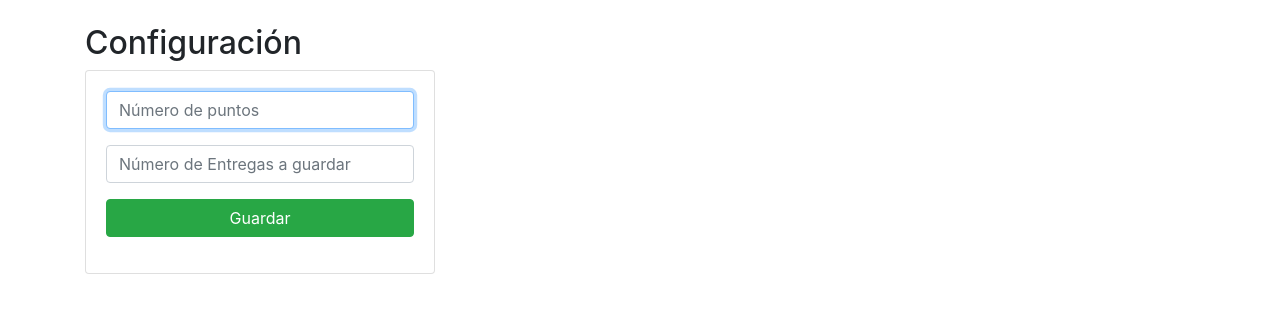
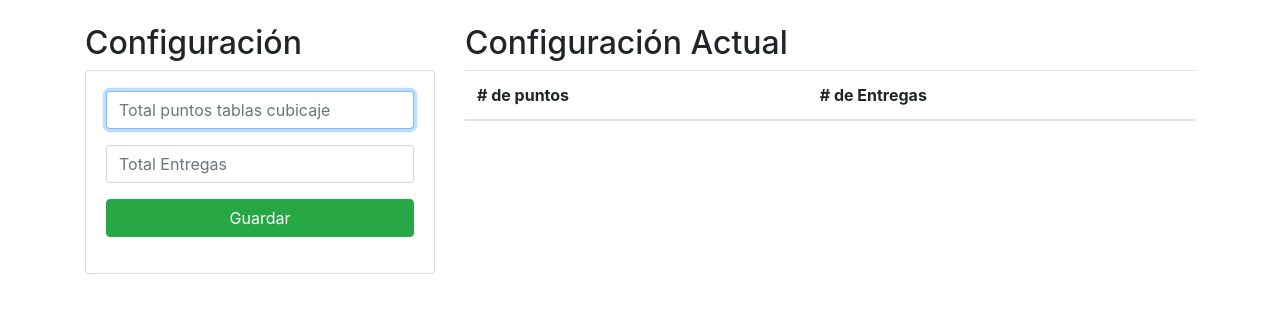
Before and after one commit to AldoQuintal/super-guacamole, a Django app: page /configuracion/ in a window 1280 px wide. Shown: the part 56-369 px from the top of the page. Run offline with Django 5.2, Linux system fonts and the light colour scheme; lists and menus that the app fills with data are empty.

Commit message:
Template

```diff
--- a/Tanques/templates/config_view.html
+++ b/Tanques/templates/config_view.html
@@ -7,6 +7,8 @@
     <title>{{ titulo }}</title>
     <link rel="short icon" href="{% static 'img/logo.png' %}">
     <link rel="stylesheet" href="https://cdn.jsdelivr.net/npm/bootstrap@4.5.3/dist/css/bootstrap.min.css" integrity="sha384-TX8t27EcRE3e/ihU7zmQxVncDAy5uIKz4rEkgIXeMed4M0jlfIDPvg6uqKI2xXr2" crossorigin="anonymous">
+    <link rel="stylesheet" href="https://cdnjs.cloudflare.com/ajax/libs/font-awesome/5.15.4/css/all.min.css">
+
     <link rel="stylesheet" href="{% static 'css/gestionTanques.css' %}">
 </head>
 <body>
@@ -32,18 +34,20 @@
           </ul>
         </div>
       </nav>
+
     <div class="container py-4">
         <div class="row">
+
             <div class="col-md-4">
                 <h2>Configuración</h2>
                 <div class="card">
                     <div class="card-body">
                         <form action="/registrarConfig/" method="POST">{% csrf_token %}
                             <div class="form-group">
-                                <input type="text" name="txtnum_puntos" class="form-control" minlength="1" maxlength="20" placeholder="Número de puntos" autofocus required>
+                                <input type="text" name="txtnum_puntos" class="form-control" minlength="1" maxlength="3" placeholder="Total puntos tablas cubicaje" autofocus required>
                             </div>
                             <div class="form-group">
-                                <input type="text" name="txtnum_entregas" class="form-control" minlength="1" maxlength="20" placeholder="Número de Entregas a guardar" autofocus required>
+                                <input type="text" name="txtnum_entregas" class="form-control" minlength="1" maxlength="2" placeholder="Total Entregas" autofocus required>
                             </div>
                             <div class="form-group">
                                 <input type="submit" class="btn btn-success btn-block text-white" value="Guardar">
@@ -52,6 +56,30 @@
                     </div>
                 </div>
             </div>
+
+            <div class="col-md-8">
+                <h2>Configuración Actual</h2>
+                <div class="table-responsive">
+                    <table class="table table-striped">
+                        <thead>
+                            <tr>
+                                <th># de puntos</th>
+                                <th># de Entregas</th>
+                            </tr>
+                        </thead>
+                        <tbody>
+                            {% for c in object_list %}
+                            <tr>
+                                <td>{{c.num_puntos}}</td>
+                                <td>{{c.num_entregas}}</td>
+                                <td><a href="edicionConfig/{{c.id}}" class="btn btn-sm btn-block btn-info"><i class="fas fa-pencil-alt"></i> Editar</td>
+                                <td><a href="eliminacionConfig/{{c.id}}" class="btn btn-sm btn-block btn-danger"><i class="far fa-trash-alt"></i> Eliminar</td>
+                            </tr>
+                            {% endfor %}
+                        </tbody>
+                    </table>
+                </div>
+            </div>
         </div>
     </div>
 </body>
--- a/Tanques/urls.py
+++ b/Tanques/urls.py
@@ -1,5 +1,5 @@
 from django.urls import path, include
-from Tanques.views import TanquesListView, eliminar_tanque, registrar_tanque, edit_tanque, editar_tanque, configuracion, ConfigListView
+from Tanques.views import TanquesListView, eliminar_tanque, registrar_tanque, edit_tanque, editar_tanque, registrar_config, configuracion, ConfigListView
 
 
 
@@ -10,5 +10,5 @@ urlpatterns = [
     path('edicionTanques/<int:id>', edit_tanque ),
     path('editarTanque/', editar_tanque ),
     path('configuracion/', configuracion ),
-    #path('registrarConfig/', registrar_config)
+    path('registrarConfig/', registrar_config)
 ]
--- a/Tanques/views.py
+++ b/Tanques/views.py
@@ -86,3 +86,10 @@ def configuracion(request):
 class ConfigListView(ListView):
     model=configuration
     template_name='config_view.html'
+
+def registrar_config(request):
+    num_puntos=request.POST['txtnum_puntos']
+    num_entregas=request.POST['txtnum_entregas']
+
+    tanque =Tanques.objects.create(num_puntos=num_puntos, num_entregas=num_entregas)
+    return redirect('/configuracion/')
```
